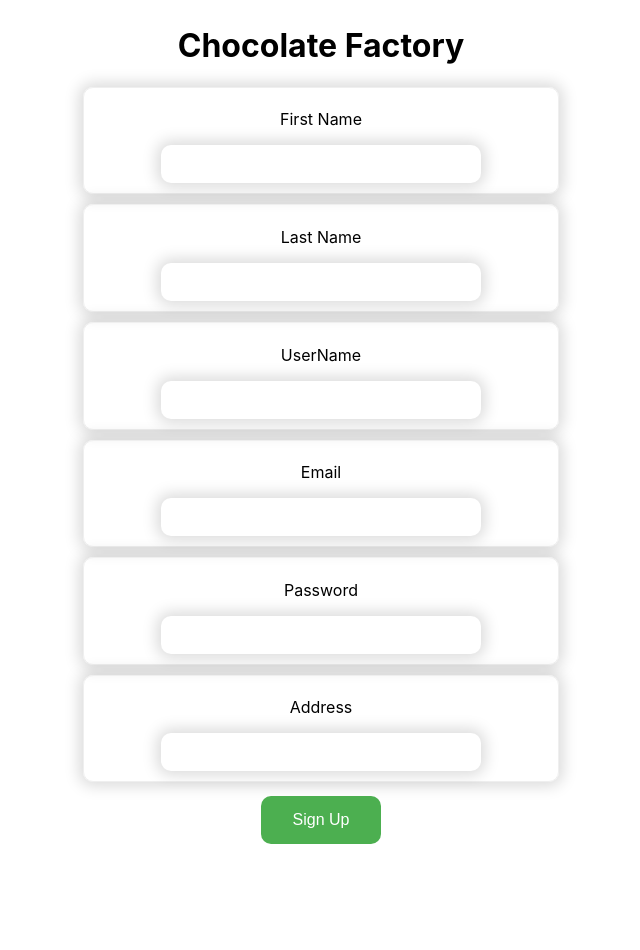
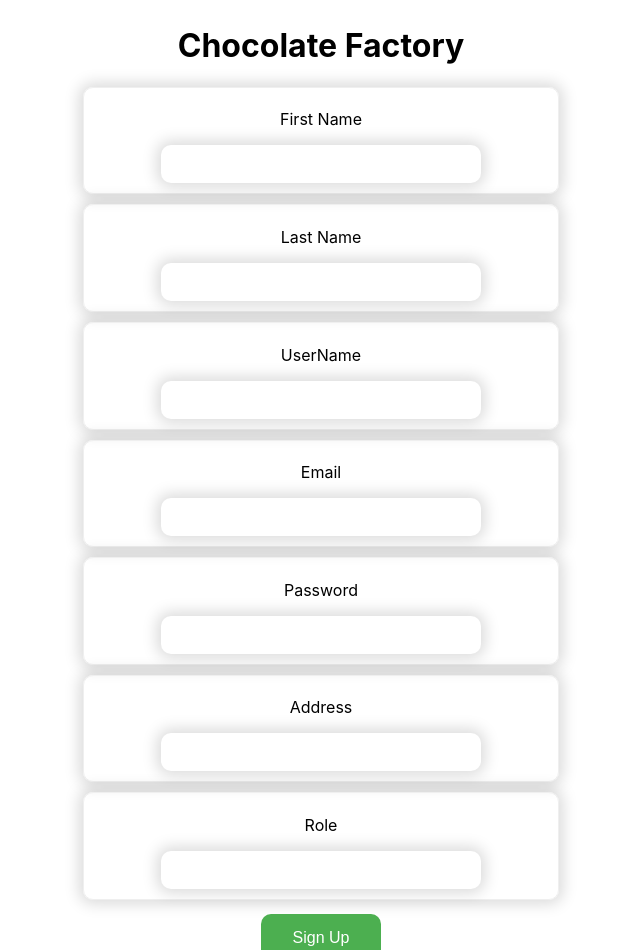
Before and after one commit to srdjantosic/BookingPlatform, a React (Create React App) app in the folder front-end/my-app/: page /UserRegistration in a window 1280 px wide. Shown: the top 950 px of the page, without its empty margins (319-959 px from the left). Built offline with nearby package versions, Linux system fonts and the light colour scheme.

Commit message:
skroz gotov create

```diff
--- a/front-end/my-app/package.json
+++ b/front-end/my-app/package.json
@@ -9,7 +9,7 @@
     "react": "^18.2.0",
     "react-dom": "^18.2.0",
     "react-router-dom": "^6.11.1",
-    "react-scripts": "5.0.1",
+    "react-scripts": "^5.0.1",
     "web-vitals": "^2.1.4"
   },
   "scripts": {
--- a/front-end/my-app/src/components/UserRegistration.js
+++ b/front-end/my-app/src/components/UserRegistration.js
@@ -9,14 +9,15 @@ export default function UserRegistraton() {
     const[email, setEmail] = useState('')
     const[username, setUsername] = useState('')
     const[address, setAddress] = useState('')
+    const[role, setRole] = useState('')
 
     const handleClick = (e) =>{
       e.preventDefault()
-      const new_user = {password, firstName, lastName, email, username}
+      const new_user = {password, firstName, lastName, email, username,address,role}
 
-      fetch("http://localhost:8081/api/users/createRegularUser",{
+      fetch("http://localhost:8080/api/user/insert",{
       method:"POST",
-      headers:{"Content-Type":"application/json"},
+     // headers:{"Content-Type":"application/json"},
       body:JSON.stringify(new_user)
     }).then(() =>{
       alert("Successful registration!")
@@ -67,7 +68,13 @@ export default function UserRegistraton() {
                     <input type='address' id="address" name="address" onChange={(e)=>setAddress(e.target.value)}/>
                 </label>
             </fieldset>
-            <button type="submit">Sign Up</button>
+            <fieldset>
+                <label>
+                    <p>Role</p>
+                    <input type='role' id="role" name="role" onChange={(e)=>setRole(e.target.value)}/>
+                </label>
+            </fieldset>
+            <button type="submit"onSubmit={handleClick}>Sign Up</button>
         </form>
       </div>
       <div className="bodyImg"></div>
```
Also changed, not shown: 1 other file (tests, documents, lock files or other folders).
